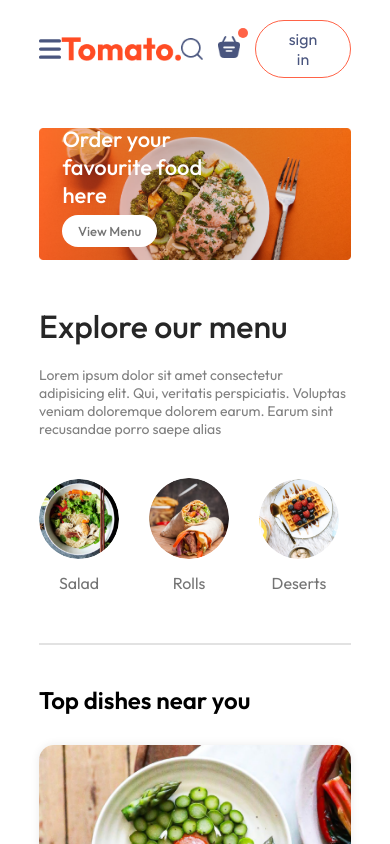
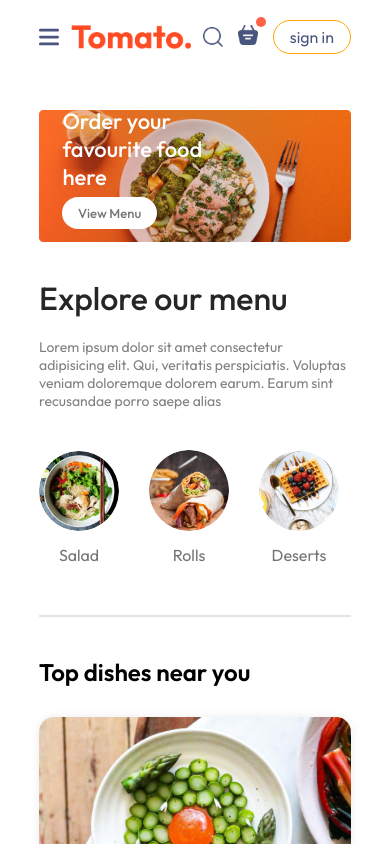
Before and after one commit to PhoebeHuHu/food-ordering-page, a React (Vite) app in the folder frontend/: page / in a window 390 px wide. Shown: the top 844 px of the page. Built offline with nearby package versions, Linux system fonts and the light colour scheme.

Commit message:
Style: change navbar style Feat: scroll event

```diff
--- a/frontend/src/App.jsx
+++ b/frontend/src/App.jsx
@@ -9,8 +9,8 @@ import Footer from './components/Footer/Footer'
 const App = () => {
   return (
     <>
-      <div className='app'>
-        <Navbar />
+      <Navbar />
+      <div className='container'>
         <Routes>
           < Route path='/' element={<Home />} />
           < Route path='/cart' element={<Cart />} />
--- a/frontend/src/components/ExploreMenu/exploreMenu.css
+++ b/frontend/src/components/ExploreMenu/exploreMenu.css
@@ -1,4 +1,5 @@
 .explore-menu {
+    margin-top: 100px;
     display: flex;
     flex-direction: column;
     gap: 20px;
--- a/frontend/src/components/Footer/footer.css
+++ b/frontend/src/components/Footer/footer.css
@@ -58,6 +58,10 @@
     .footer-content {
         display: flex;
         flex-direction: column;
-        gap: 40px;
+        gap: 30px;
+    }
+
+    .footer-copyright {
+        text-align: center;
     }
 }
--- a/frontend/src/components/Header/header.css
+++ b/frontend/src/components/Header/header.css
@@ -4,6 +4,7 @@
     background: url('/header_img.png') no-repeat;
     background-size: contain;
     position: relative;
+    top: 80px;
 }
 
 .header-content {
--- a/frontend/src/components/Navbar/Navbar.jsx
+++ b/frontend/src/components/Navbar/Navbar.jsx
@@ -1,29 +1,55 @@
-import React, { useState } from 'react'
+import React, { useEffect, useState } from 'react'
 import './navbar.css'
 import { assets } from '../../assets/assets'
-import NavbarItem from './NavbarItems'
+import { Link } from 'react-router-dom'
 
 const Navbar = () => {
     const [menu, setMenu] = useState('home');
     const NAV_ITEMS = [
-        { label: 'home', key: 'home' },
-        { label: 'menu', key: 'menu' },
-        { label: 'mobile app', key: 'mobile-app' },
-        { label: 'contact us', key: 'contact-us' }
-    ]
+        { label: 'home', key: 'home', href: '/' },
+        { label: 'menu', key: 'menu', href: '#explore-menu' },
+        { label: 'mobile app', key: 'mobile-app', href: '#app-download' },
+        { label: 'contact us', key: 'contact-us', href: '#footer' }
+    ];
 
     const [mobileMenu, setMobileMenu] = useState(false);
     const toggleMenu = () => {
         mobileMenu ? setMobileMenu(false) : setMobileMenu(true)
     }
+    const [sticky, setSticky] = useState(false);
+
+    useEffect(() => {
+        window.addEventListener('scroll', () => {
+            window.scrollY > 50 ? setSticky(true) : setSticky(false);
+        })
+    }, [])
 
     return (
-        <div className='navbar'>
+        <div className={`navbar ${sticky ? 'nav-bg' : ''}`}>
+            <div className='container'>
                 <img src={assets.menu_icon} alt="" className='menu-icon' onClick={toggleMenu} />
                 <img src={assets.logo} alt="" className="logo" />
                 <ul className={`navbar-menu ${mobileMenu ? '' : 'hide-mobile-menu'}`}>
-                {NAV_ITEMS.map((item) => (
-                    <NavbarItem key={item.key} label={item.label} isActive={menu === item.key} onClick={() => setMenu(item.key)} />
+                    {NAV_ITEMS.map(item => (
+                        item.key === 'home' ? (
+                            <Link
+                                key={item.key}
+                                to={item.href}
+                                onClick={() => setMenu(item.key)}
+                                className={menu === item.key ? 'active' : ''}
+                            >
+                                {item.label}
+                            </Link>
+                        ) : (
+                            <a
+                                key={item.key}
+                                href={item.href}
+                                onClick={() => setMenu(item.key)}
+                                className={menu === item.key ? 'active' : ''}
+                            >
+                                {item.label}
+                            </a>
+                        )
                     ))}
                 </ul>
                 <div className='navbar-account'>
@@ -36,6 +62,8 @@ const Navbar = () => {
 
                 </div>
             </div>
+
+        </div>
     )
 }
 
--- a/frontend/src/components/Navbar/NavbarItems.jsx
+++ /dev/null
@@ -1,7 +0,0 @@
-import React from 'react';
-
-const NavbarItem = ({ label, isActive, onClick }) => (
-    <li className={isActive ? 'active' : ''} onClick={onClick}>{label}</li>
-);
-
-export default NavbarItem;
--- a/frontend/src/components/Navbar/navbar.css
+++ b/frontend/src/components/Navbar/navbar.css
@@ -1,9 +1,22 @@
 .navbar {
     padding: 20px 0;
+    width: 100%;
+
+    font-family: 'Outfit', sans-serif;
+    position: fixed;
+    top: 0;
+    z-index: 10;
+    transition: ease-in-out 0.3s;
+}
+
+.navbar .container {
     display: flex;
     justify-content: space-between;
     align-items: center;
-    font-family: 'Outfit', sans-serif;
+}
+
+.nav-bg {
+    background-color: var(--main-color-orange);
 }
 
 .navbar .logo {
@@ -19,7 +32,7 @@
 
 }
 
-.navbar-menu li {
+.navbar-menu a {
     cursor: pointer;
 }
 
@@ -30,10 +43,10 @@
 }
 
 .navbar button {
-    background: transparent;
+    background: #fff;
     font-size: var(--btn-font-size);
     color: var(--main-color-purple);
-    border: 1px solid var(--main-color-tomato);
+    border: 1px solid var(--main-color-orange);
     padding: 10px 30px;
     border-radius: 30px;
     font-family: 'Outfit', sans-serif;
@@ -107,20 +120,13 @@
 
     }
 
-    .navbar-menu li {
+    .navbar-menu a {
         display: block;
         margin: 25px 40px;
     }
 
-    nav ul li {
-        display: block;
-        margin: 25px 40px;
-    }
-
-    .menu-icon {
-        display: block;
-        width: 30px;
-        cursor: pointer;
+    .navbar-account img {
+        width: 20px;
     }
 
     .hide-mobile-menu {
@@ -130,7 +136,8 @@
     .menu-icon {
         z-index: 10;
         display: block;
-        width: 22px;
+        width: 20px;
+        cursor: pointer;
     }
 
     .navbar-account {
@@ -138,4 +145,9 @@
         align-items: center;
         gap: 15px;
     }
+
+    .navbar-account button {
+        padding: 6px 16px;
+        ;
+    }
 }
--- a/frontend/src/index.css
+++ b/frontend/src/index.css
@@ -6,6 +6,7 @@
   /* colors */
   --main-color-purple: #49557e;
   --main-color-tomato: #ff6347;
+  --main-color-orange: #FFA500;
   --color-light-tomato: #fff4f2;
   --color-mid-grey: #747474;
   --color-dark-grey: #262626;
@@ -23,6 +24,8 @@
   margin: 0;
   box-sizing: border-box;
   font-family: 'Outfit', sans-serif;
+  scroll-behavior: smooth;
+  scroll-padding-top: 100px;
 }
 
 @keyframes fadeIn {
@@ -44,7 +47,7 @@ a {
   color: inherit;
 }
 
-.app {
+.container {
   width: 80%;
   margin: auto;
 }
```
Lines whose indentation alone changed are shown as unchanged.
